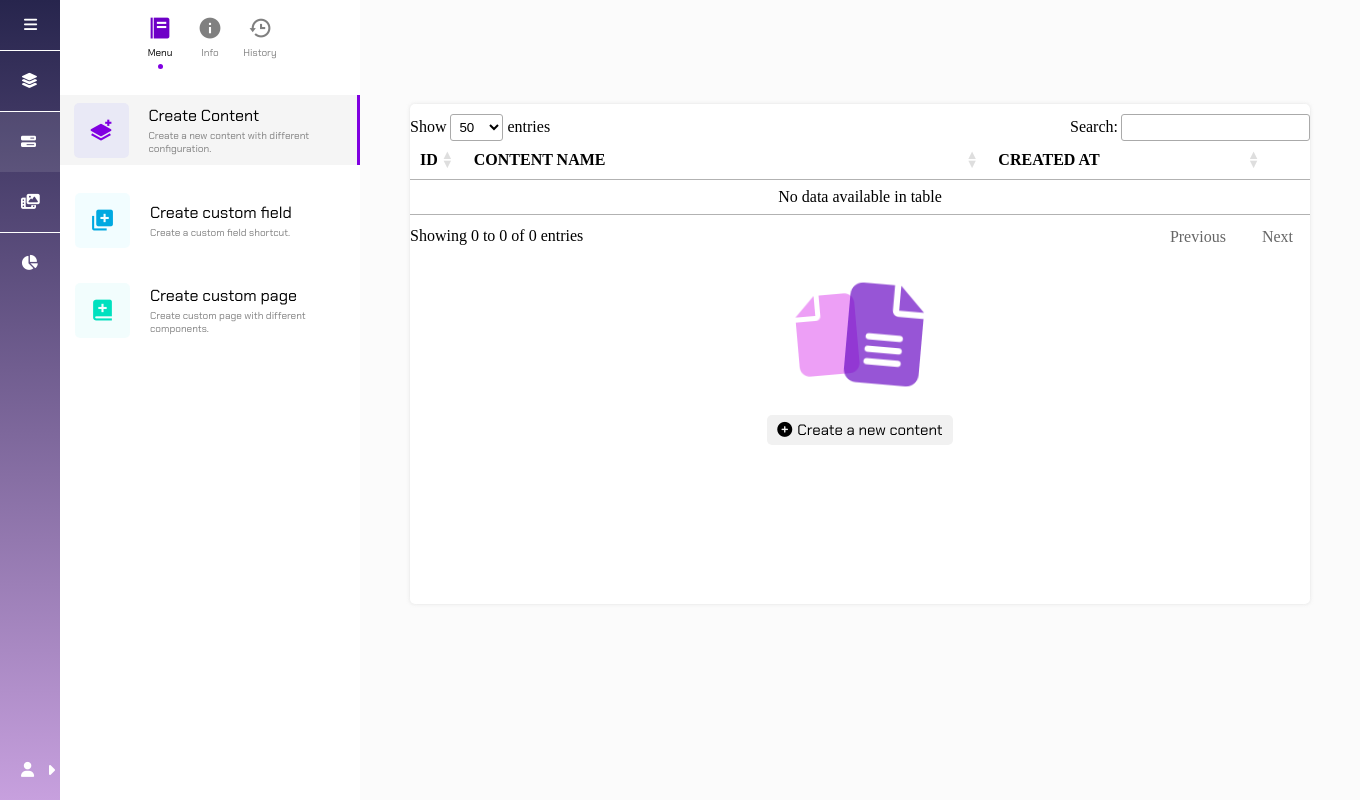
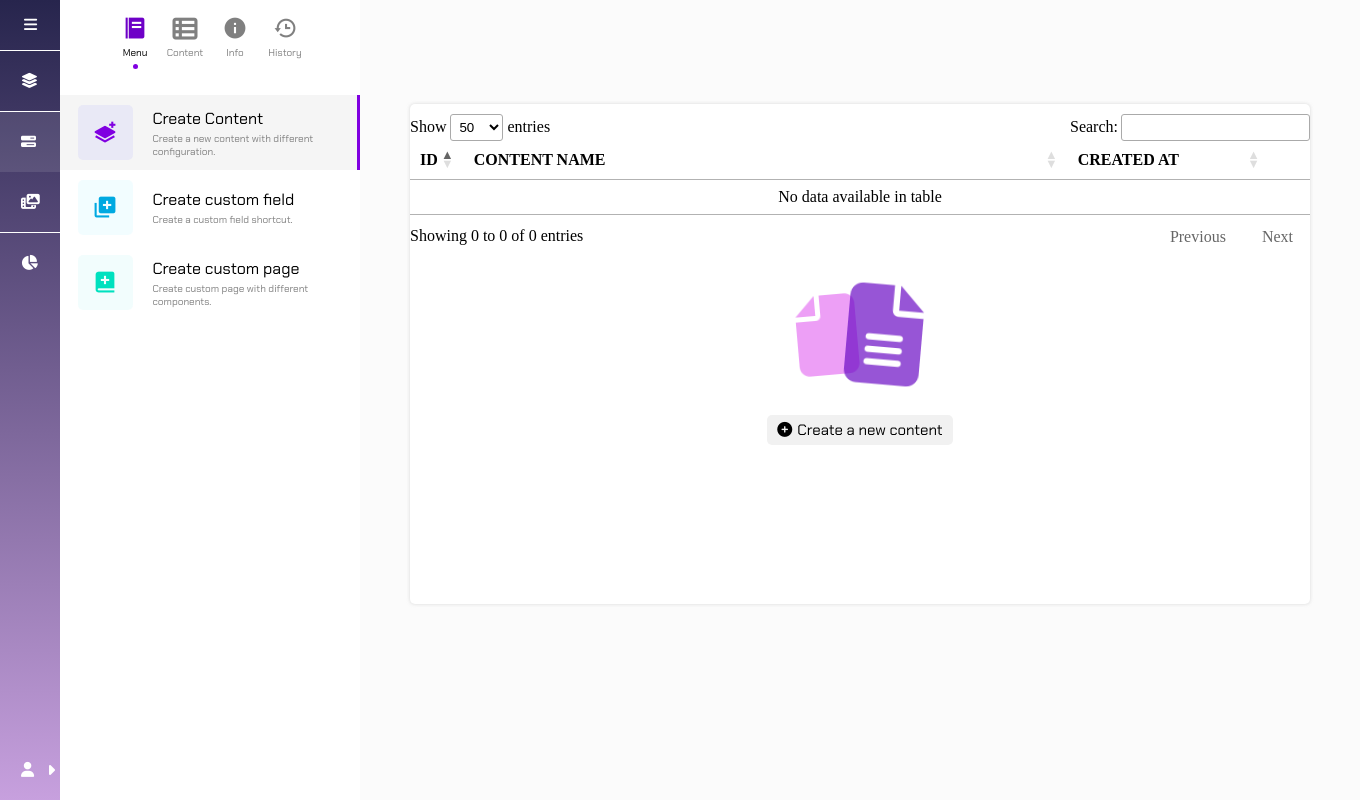
Before and after one commit to ZhenruLo/SimplyCMS, a Flask app: page /content-manager in a window 1360 px wide. Run offline with Flask 3, Linux system fonts and the light colour scheme; the visitor is signed in with stand-in values (Sample User, id 1); data that the repository does not hold is empty; parts of the project's set-up code (start-up, migrations or seed data) failed here and were passed over; some libraries are stand-ins or nearby versions; some web fonts are replaced.

Commit message:
imporve css and complete concept of content creation

```diff
--- a/public/static/css/dropdown.css
+++ b/public/static/css/dropdown.css
@@ -13,13 +13,7 @@
 
 .dropdown_content.show{
     display: inline-block;
-    animation: profile-show-animation 0.2s ease;
-}
-
-@keyframes profile-show-animation {
-    0% {
-        transform: translateX(-150px);
-    }
+    animation: show-animation-from-left 0.2s ease;
 }
 
 .dropdown_form{
--- a/public/static/css/modal_box.css
+++ b/public/static/css/modal_box.css
@@ -26,6 +26,7 @@
     color: black;
     margin-left: 5px;
     font-size: 13px;
+    user-select: none;
 }
 
 .modal_container.show_modal{
--- a/public/static/css/side_panel.css
+++ b/public/static/css/side_panel.css
@@ -8,18 +8,11 @@
 
 .panel_container{
     display: inline-block;
-    opacity: 0;
     width: 300px;
     min-width: 300px;
     height: 100%;
     overflow: auto;
-    transform: translateY(-100px);
-    transition: all 0.5s ease-in-out;
-}
-
-.panel_container.start{
-    opacity: 1;
-    transform: translateY(0);
+    transition: all 2s ease;
 }
 
 .content_container{
--- a/public/static/js/side.js
+++ b/public/static/js/side.js
@@ -2,7 +2,7 @@ $(function() {
     $('#database_anchor').removeClass('current_anchor');
 
     $('#collapse_menu_btn').on('click', function() {
-        $('#side').toggleClass('expand');
+        $('.side_inner_container').toggleClass('expand');
         $('#content').toggleClass('collapse');
     });
 
--- a/public/static/js/side_panel.js
+++ b/public/static/js/side_panel.js
@@ -1,3 +1,2 @@
 $(function() {
-    $('.panel_container').toggleClass('start');
 });
--- a/public/template/base.html
+++ b/public/template/base.html
@@ -21,6 +21,7 @@
         <link rel='stylesheet' type='text/css' href='static/css/page_loader.css'>
         <link rel='stylesheet' type='text/css' href='static/css/modal_box.css'>
         <link rel='stylesheet' type='text/css' href='static/css/custom_datatable.css'>
+        <link rel='stylesheet' type='text/css' href='static/css/share_animation.css'>
         <link rel='stylesheet' type='text/css' href='https://unpkg.com/boxicons@2.1.4/css/boxicons.min.css'>
         <link rel="stylesheet" type="text/css" href="https://cdn.datatables.net/v/zf/jq-3.6.0/dt-1.13.1/b-2.3.3/datatables.min.css"/>
         <!-- <link rel="stylesheet" type="text/css" href="https://cdnjs.cloudflare.com/ajax/libs/foundation/6.4.3/css/foundation.min.css"/> -->
--- a/src/blueprints/content_manager/static/css/content_manager_center_header.css
+++ b/src/blueprints/content_manager/static/css/content_manager_center_header.css
@@ -47,11 +47,6 @@
     animation: shine 2s linear infinite;
 }
 
-@keyframes shine {
-    from { -webkit-mask-position: 150%; }
-    to { -webkit-mask-position: -50%; }
-}
-
 #table_name_edit:active{
     color: rgb(104, 104, 104);
     transform: scale(0.7);
--- a/src/blueprints/content_manager/static/css/content_manager_combined_icon.css
+++ b/src/blueprints/content_manager/static/css/content_manager_combined_icon.css
@@ -17,13 +17,7 @@
 
 .combined_icon.start .left_single_icon{
     opacity: 1;
-    animation: come-in-left .5s ease;
-}
-
-@keyframes come-in-left{
-    0% {
-        transform: translateX(-40px) rotateY(1turn);
-    }
+    animation: show-animation-from-left-rotate .5s ease;
 }
 
 .right_single_icon{
@@ -38,11 +32,5 @@
 
 .combined_icon.start .right_single_icon{
     opacity: 1;
-    animation: come-in-right .5s ease;
+    animation: show-animation-from-right-rotate .5s ease;
 }
-
-@keyframes come-in-right{
-    0% {
-        transform: translateX(40px) rotateY(.5turn);
-    }
-}
--- a/src/blueprints/content_manager/static/css/content_manager_inner_body.css
+++ b/src/blueprints/content_manager/static/css/content_manager_inner_body.css
@@ -14,6 +14,6 @@
     height: fit-content;
     min-height: 500px;
     border-radius: 5px;
-    box-shadow: 0 0 3px 1px rgba(221, 221, 221, 0.5);
+    box-shadow: 0 0 3px 1px rgba(221, 221, 221, 0.7);
     background-color: white;
 }
--- a/src/blueprints/content_manager/static/css/content_manager_left_panel.css
+++ b/src/blueprints/content_manager/static/css/content_manager_left_panel.css
@@ -8,6 +8,12 @@
     flex-direction: row;
     margin: 10px 0 20px 0;
     justify-content: center;
+    transition: all 0.3s ease;
+    opacity: 0;
+}
+
+.left_panel_tab_container.start{
+    opacity: 1;
 }
 
 .left_panel_tab{
@@ -34,6 +40,7 @@
 
 .left_panel_content_container.selected_panel{
     display: flex;
+    animation: opacity-animation 0.5s ease;
 }
 
 .tab_icon{
@@ -53,10 +60,10 @@
 }
 
 .left_panel_tab.selected_tab{
-    animation: click_animation 0.5s ease;
+    animation: bounce-dot-animation 0.5s ease;
 }
 
-@keyframes click_animation {
+@keyframes bounce-dot-animation {
     0% {
         transform: translateY(5px);
     }
@@ -97,42 +104,34 @@
 
 .left_panel_menu_row{
     display: flex;
-    opacity: 0;
-    justify-content: center;
+    position: relative;
+    flex-direction: column;
     align-items: center;
-    margin-bottom: 20px;
-    height: 70px;
-    cursor: pointer;
-    transition: all 0.2s ease;
+    height: fit-content;
+    transition: all 0.5s ease;
 }
 
 .left_panel_menu_row.start{
-    opacity: 1;
-    animation: drop_animation 0.5s ease;
-}
-
-@keyframes drop_animation {
-    0% {
-        transform: translateY(-20px);
-    }
-}
-
-.left_panel_menu_row.selected_row{
-    background-color: rgba(222, 222, 222, 0.3);
-    border-right: 3px solid rgb(128, 0, 225);
-}
-
-.left_panel_menu_row:hover{
-    background-color: rgba(222, 222, 222, 0.5);
+    animation: show-animation-from-top calc(0.1s * var(--t)) ease;
 }
 
 .left_panel_inner_row{
     display: flex;
     flex-direction: row;
     align-items: center;
-    width: 270px;
-    height: inherit;
-    border-radius: 5px;
+    justify-content: center;
+    width: 100%;
+    cursor: pointer;
+    height: 75px;
+    transition: all 0.2s ease;
+}
+
+.left_panel_menu_row.selected_row .left_panel_inner_row{
+    background-color: rgba(222, 222, 222, 0.3);
+}
+
+.left_panel_inner_row:hover{
+    background-color: rgba(222, 222, 222, 0.5);
 }
 
 .left_panel_icon{
@@ -170,6 +169,20 @@
     user-select: none;
 }
 
+.current_bar{
+    position: absolute;
+    right: 0;
+    width: 3px;
+    height: inherit;
+    background-color: rgb(128, 0, 225);
+    opacity: 0;
+    transition: all 0.2s ease;
+}
+
+.left_panel_menu_row.selected_row .current_bar{
+    opacity: 1;
+}
+
 #icon_background_content{
     background-color: rgba(0, 0, 255, 0.05);
 }
--- a/src/blueprints/content_manager/static/js/content_manager_content_table.js
+++ b/src/blueprints/content_manager/static/js/content_manager_content_table.js
@@ -1,10 +1,11 @@
 $( function() {
     var table = $('#content_table').DataTable({
+        scrollY: '400px',
         scrollCollapse: true,
-        'autoWidth': false,
+        autoWidth: false,
         pageLength: 50,
         lengthMenu: [1, 5, 15, 50, 100],
-        order: [[0, 'asc']],
+        order: [[1, 'asc']],
 
         ajax: {
             url: '/content-manager/table'
@@ -23,12 +24,12 @@ $( function() {
             {
                 title: 'CONTENT NAME',
                 data: 'table_name',
-                width: '60%'
+                width: '70%'
             },
             {
                 title: 'CREATED AT',
                 data: 'created_timestamp',
-                width: '32%'
+                width: '23%'
             },
             {
                 className: 'dtb dt-delete',
--- a/src/blueprints/content_manager/static/js/content_manager_interact.js
+++ b/src/blueprints/content_manager/static/js/content_manager_interact.js
@@ -37,12 +37,13 @@ $(function() {
         openMenu($(this).attr('id'));
     });
 
-    $('.left_panel_menu_row').on('click', function(event) {
+    $('.left_panel_inner_row').on('click', function(event) {
+        var closest_row = $(this).closest('.left_panel_menu_row')
         event.preventDefault();
 
         $('.left_panel_menu_row').removeClass('selected_row');
-        $(this).toggleClass('selected_row');
-        openContent($(this).attr('id'));
+        closest_row.toggleClass('selected_row');
+        openContent(closest_row.attr('id'));
     });
 
     $('#table_name_edit').on('click', function() {
--- a/src/blueprints/content_manager/static/js/content_manager_start.js
+++ b/src/blueprints/content_manager/static/js/content_manager_start.js
@@ -1,5 +1,6 @@
 $( function() {
     $('.left_panel_menu_row').toggleClass('start');
+    $('.left_panel_tab_container').toggleClass('start');
     $('.combined_icon').toggleClass('start');
 
     $('#content_manager_anchor').toggleClass('current_anchor');
--- a/src/blueprints/content_manager/template/content_manager.html
+++ b/src/blueprints/content_manager/template/content_manager.html
@@ -24,6 +24,12 @@
             <div class='selected_dot'></div>
         </button>
 
+        <button class='left_panel_tab' id='content_tab'>
+            <i class='tab_icon fa-solid fa-table-list' id='content_icon'></i>
+            <span class='tab_text'>Content</span>
+            <div class='selected_dot'></div>
+        </button>
+
         <button class='left_panel_tab' id='information_tab'>
             <i class='tab_icon bx bxs-info-circle' id='info_icon'></i>
             <span class='tab_text'>Info</span>
@@ -38,7 +44,7 @@
     </div>
 
     <div class='left_panel_content_container selected_panel' id='left_panel_menu'>
-        <div class='left_panel_menu_row selected_row' id='row_create_content'>
+        <div class='left_panel_menu_row selected_row' id='row_create_content' style='--t:1'>
             <div class='left_panel_inner_row'>
                 <div class='left_panel_icon_background' id='icon_background_content'>
                     <i class='left_panel_icon bx bxs-layer-plus' id='icon_content'></i>
@@ -47,10 +53,11 @@
                     <span class='row_text_title'>Create Content</span>
                     <span class='row_text_description'>Create a new content with different configuration.</span>
                 </div>
+                <div class='current_bar'></div>
             </div>
         </div>
 
-        <div class='left_panel_menu_row' id='row_custom_field'>
+        <div class='left_panel_menu_row' id='row_custom_field' style='--t:2'>
             <div class='left_panel_inner_row'>
                 <div class='left_panel_icon_background' id='icon_background_field'>
                     <i class='left_panel_icon bx bxs-add-to-queue' id='icon_field'></i>
@@ -59,10 +66,11 @@
                     <span class='row_text_title'>Create custom field</span>
                     <span class='row_text_description'>Create a custom field shortcut.</span>
                 </div>
+                <div class='current_bar'></div>
             </div>
         </div>
 
-        <div class='left_panel_menu_row' id='row_create_page'>
+        <div class='left_panel_menu_row' id='row_create_page' style='--t:3'>
             <div class='left_panel_inner_row'>
                 <div class='left_panel_icon_background' id='icon_background_page'>
                     <i class='left_panel_icon bx bxs-book-add' id='icon_page'></i>
@@ -71,6 +79,7 @@
                     <span class='row_text_title'>Create custom page</span>
                     <span class='row_text_description'>Create custom page with different components.</span>
                 </div>
+                <div class='current_bar'></div>
             </div>
         </div>
     </div>
```
Also changed, not shown: public/static/css/share_animation.css (added, +54 -0 lines), public/static/css/side_base.css (+11 -30 lines), src/blueprints/login/static/css/login.css (+0 -12 lines).
